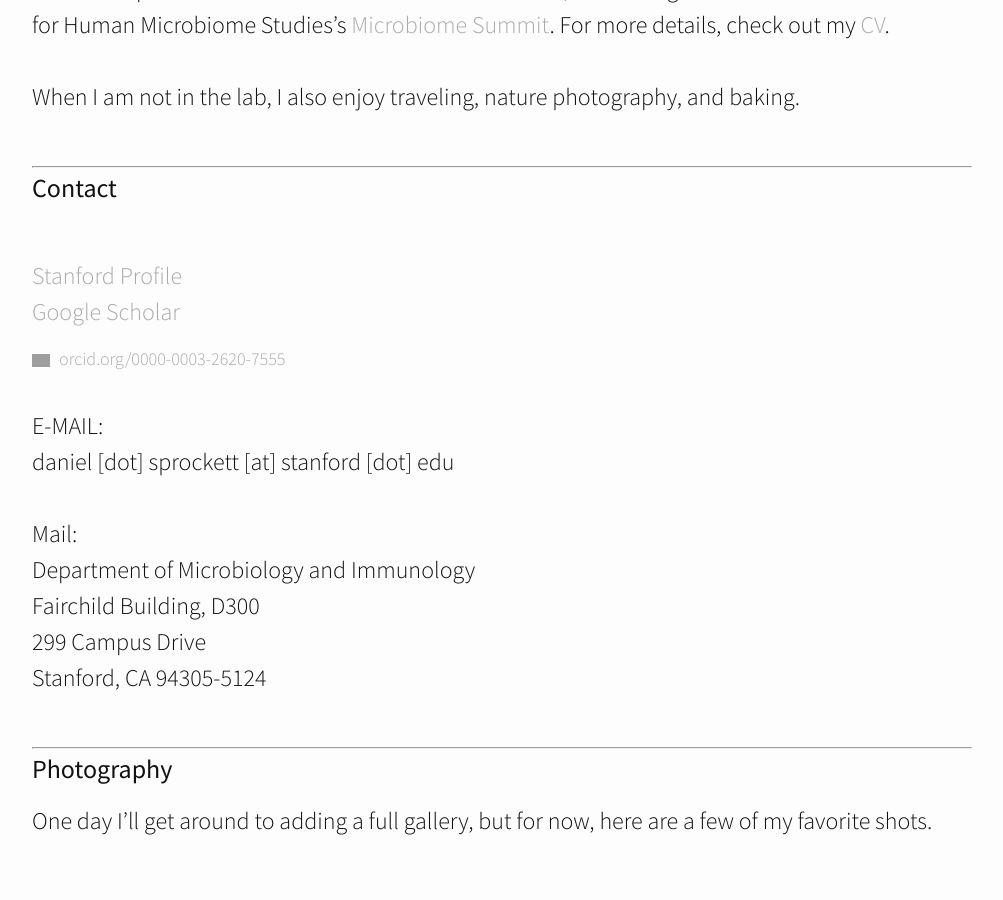
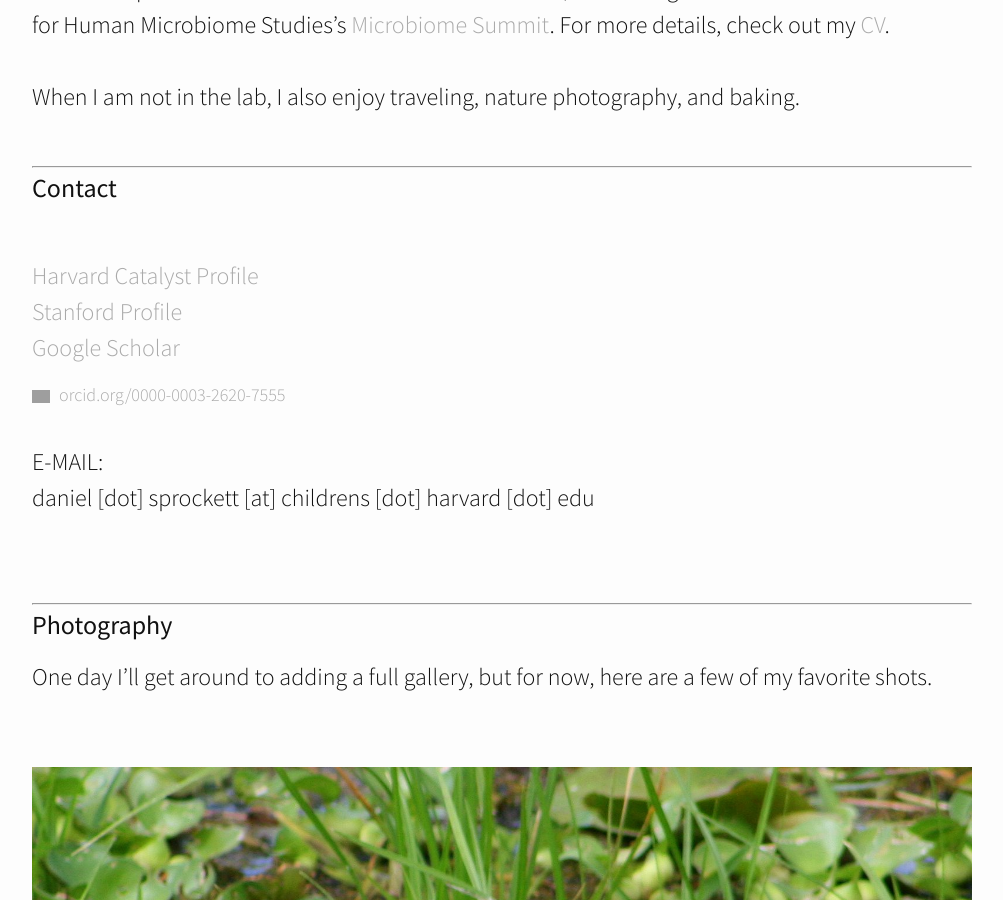
Before and after one commit to DanielSprockett/danielsprockett.github.io, a Jekyll site: the page built from about.md, in a window 1280 px wide and 900 px high, scrolled down 970 px. Shown: the whole window, without its empty margins (138-1141 px from the left). Built offline with Jekyll 4.4.1, drawn with Linux system fonts in a browser that asks for light colours; nearby versions of some CDN libraries; grey boxes are pictures that could not be loaded.

Commit message:
update profiles

```diff
--- a/about.md
+++ b/about.md
@@ -18,18 +18,14 @@ When I am not in the lab, I also enjoy traveling, nature photography, and baking
 
 <h3>Contact</h3>
 <br>
+[Harvard Catalyst Profile](https://connects.catalyst.harvard.edu/Profiles/display/Person/184701) <br>
 [Stanford Profile](https://profiles.stanford.edu/daniel-sprockett) <br>
 [Google Scholar](https://scholar.google.com/citations?user=2kfaOjwAAAAJ&hl=en) <br>
 <div itemscope itemtype="https://schema.org/Person"><a itemprop="sameAs" content="https://orcid.org/0000-0003-2620-7555" href="https://orcid.org/0000-0003-2620-7555" target="orcid.widget" rel="noopener noreferrer" style="vertical-align:top;"><img src="https://orcid.org/sites/default/files/images/orcid_16x16.png" style="width:1em;margin-right:.5em;" alt="ORCID iD icon">orcid.org/0000-0003-2620-7555</a></div>
 <br>
 E-MAIL: <br>
-daniel [dot] sprockett [at] stanford [dot] edu <br>
+daniel [dot] sprockett [at] childrens [dot] harvard [dot] edu <br>
 <br>
-Mail:<br>
-Department of Microbiology and Immunology<br>
-Fairchild Building, D300<br>
-299 Campus Drive<br>
-Stanford, CA 94305-5124<br>
 <br>
 
 ***
```
